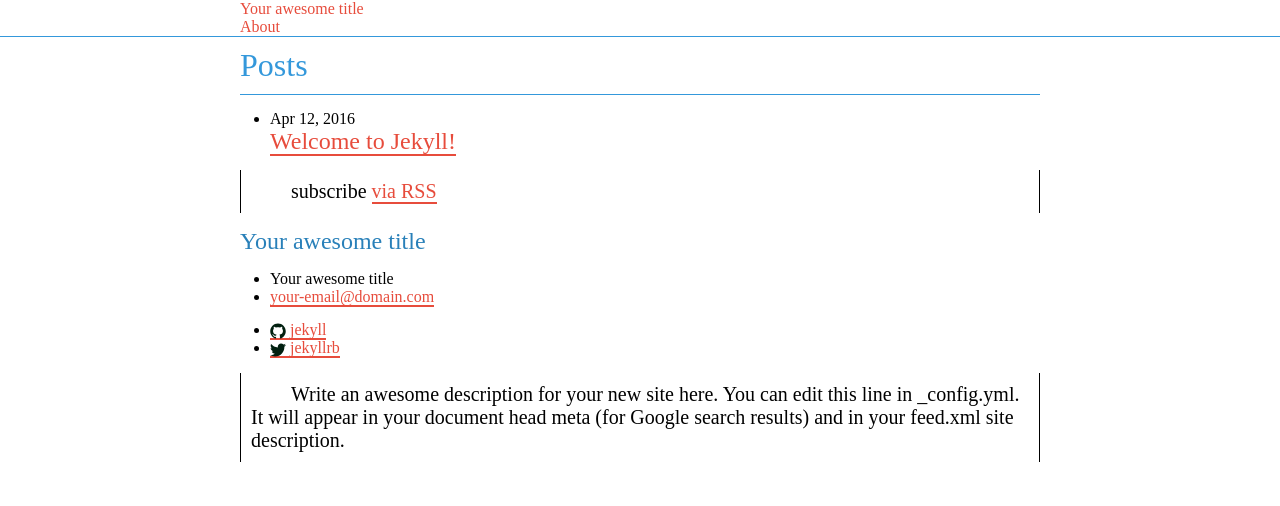
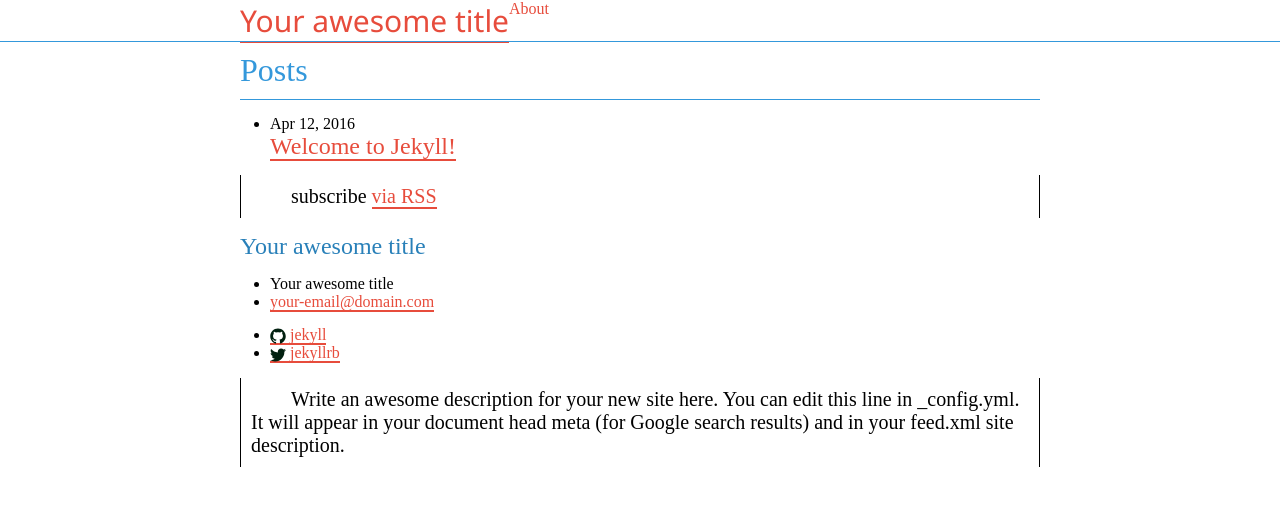
Before and after one commit to marisusis/spacegeek224.github.io, a Jekyll site: the page built from index.html, in a window 1280 px wide. Shown: the top 506 px of the page. Built offline with Jekyll 4.4.1, drawn with Linux system fonts in a browser that asks for light colours.

Commit message:
Update _layout.scss

```diff
--- a/_sass/_layout.scss
+++ b/_sass/_layout.scss
@@ -8,6 +8,13 @@ header {
   background: #fff;
   border-bottom: solid 1px #3498DB;
   color: #3498DB;
+  .site-title {
+    display: block;
+    font-size: 30px;
+    float: left;
+    font-family: 'Segoe UI';
+    font-weight: 100;
+  }
 }
 
 .container {
```
